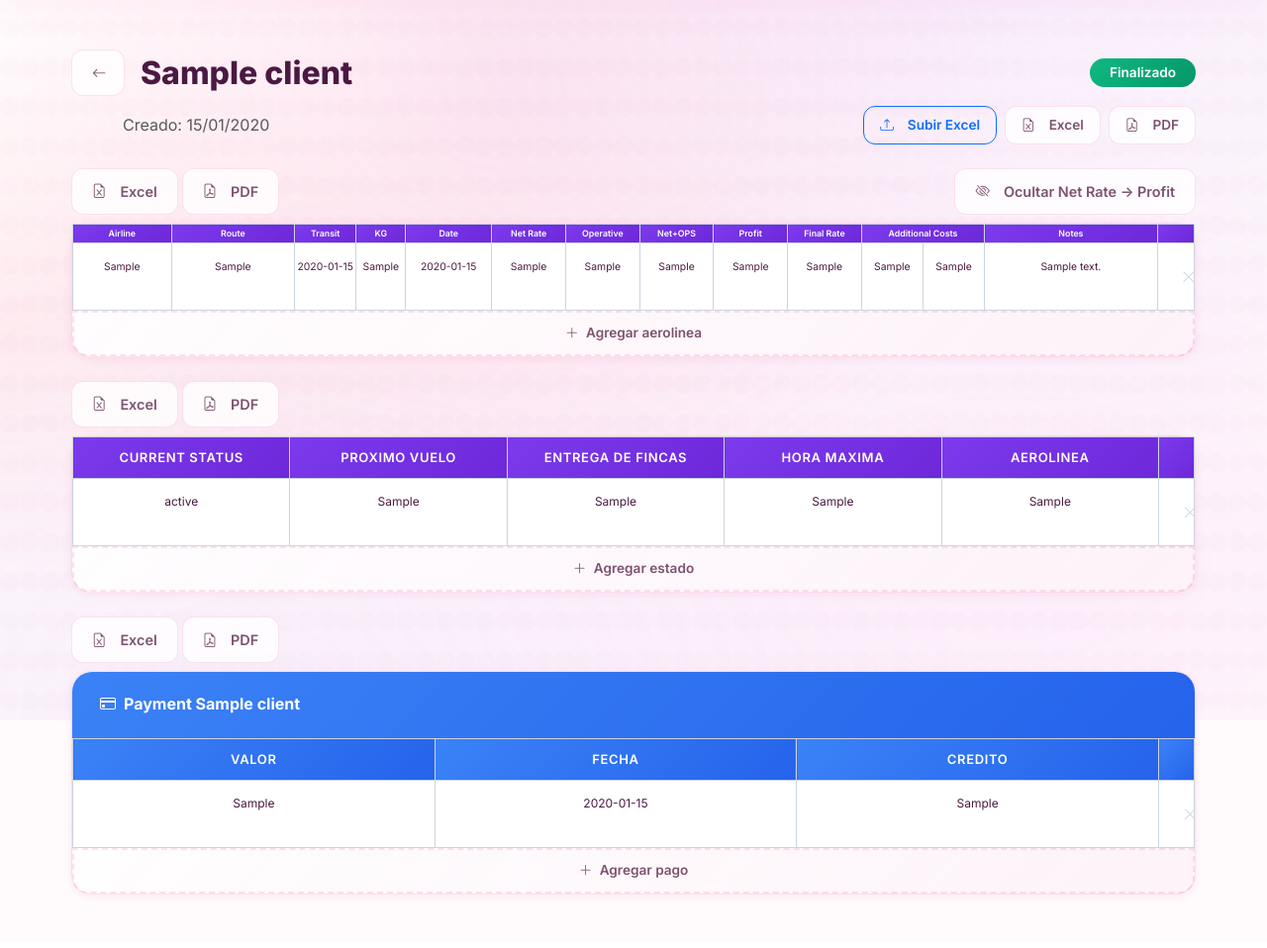
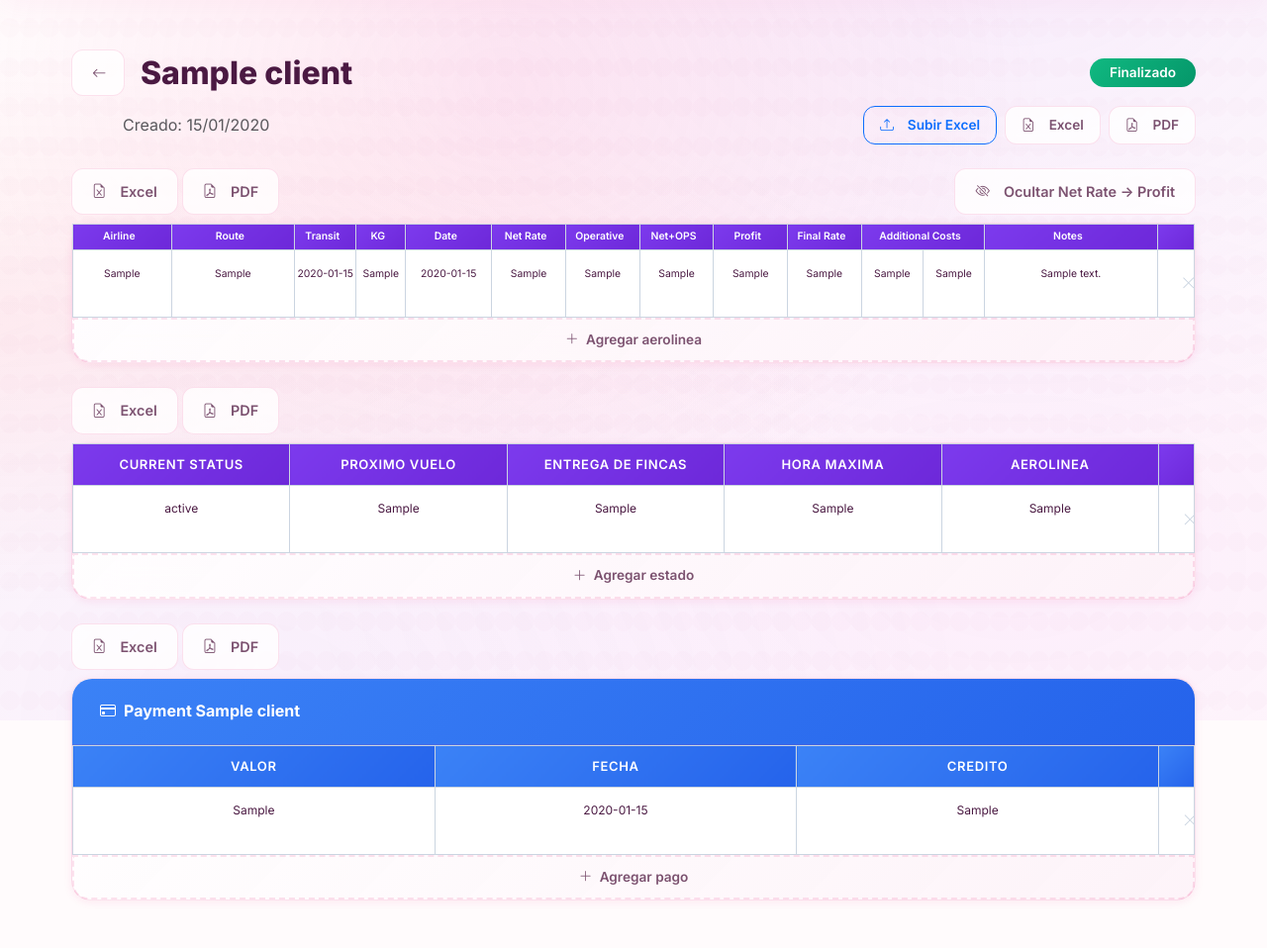
Before and after one commit to echeverrialoayzad-bit/lux-portal, a Flask app: page /current-status/1 in a window 1280 px wide. Shown: the part 72-1030 px from the top of the page at 99% size. Before the commit the page ends 979 px from the top, so only its background shows below. Run offline with Flask 3, Linux system fonts and the light colour scheme; the visitor is signed in with stand-in values (Sample User, id 1); tables that the repository leaves empty hold one stand-in row (values such as "Sample post"); lists and menus that the app fills with data are empty.

Commit message:
Feature: editable & resizable rate table headers like Excel
- Headers are now contenteditable (click to rename)
- Drag column borders to resize width (Excel-style)
- Text wraps dynamically when column gets narrower
- Increased header font to 0.65rem for readability

Co-Authored-By: Claude Opus 4.6 <noreply@anthropic.com>

```diff
--- a/lux_portal/current_status/templates/current_status/detail.html
+++ b/lux_portal/current_status/templates/current_status/detail.html
@@ -14,10 +14,15 @@
 {% block extra_css %}
 <style>
     /* Borders on all tables */
-    .rate-table, .status-table, .payment-table {
+    .status-table, .payment-table {
         width: 100%;
         table-layout: fixed;
         border: 1px solid #cbd5e1 !important;
+    }
+    .rate-table {
+        width: 100%;
+        border: 1px solid #cbd5e1 !important;
+        table-layout: fixed;
     }
     .rate-table th, .status-table th, .payment-table th,
     .rate-table td, .status-table td, .payment-table td {
@@ -27,14 +32,42 @@
     .rate-table th {
         background: linear-gradient(135deg, #7c3aed, #6d28d9) !important;
         color: #fff !important;
-        font-size: 0.55rem !important;
+        font-size: 0.65rem !important;
         text-transform: none !important;
         letter-spacing: 0 !important;
-        padding: 4px 1px !important;
+        padding: 6px 10px 6px 4px !important;
         text-align: center !important;
         white-space: normal;
         word-break: break-word;
-        line-height: 1.1;
+        line-height: 1.2;
+        position: relative;
+        overflow: hidden;
+        user-select: none;
+    }
+    .rate-table th .th-text {
+        display: block;
+        outline: none;
+        cursor: text;
+        min-height: 1em;
+    }
+    .rate-table th .th-text:focus {
+        background: rgba(255,255,255,0.15);
+        border-radius: 3px;
+    }
+    /* Resize handle */
+    .resize-handle {
+        position: absolute;
+        right: 0;
+        top: 0;
+        bottom: 0;
+        width: 6px;
+        cursor: col-resize;
+        background: transparent;
+        z-index: 2;
+    }
+    .resize-handle:hover,
+    .resize-handle.active {
+        background: rgba(255,255,255,0.4);
     }
     .rate-table tbody tr:nth-child(even) td {
         background-color: #e2e8f0 !important;
@@ -235,18 +268,18 @@
             <table class="table rate-table mb-0" id="rateTable">
                 <thead>
                     <tr>
-                        <th class="col-airline">Airline</th>
-                        <th class="col-route">Route</th>
-                        <th class="col-transit">Transit</th>
-                        <th class="col-kg">KG</th>
-                        <th class="col-date">Date</th>
-                        <th class="col-internal col-number">Net Rate</th>
-                        <th class="col-internal col-number">Operative</th>
-                        <th class="col-internal col-number">Net+OPS</th>
-                        <th class="col-internal col-number">Profit</th>
-                        <th class="col-number">Final Rate</th>
-                        <th class="col-addcost" colspan="2">Additional Costs</th>
-                        <th class="col-notes">Notes</th>
+                        <th class="col-airline"><span contenteditable="true" class="th-text">Airline</span><div class="resize-handle"></div></th>
+                        <th class="col-route"><span contenteditable="true" class="th-text">Route</span><div class="resize-handle"></div></th>
+                        <th class="col-transit"><span contenteditable="true" class="th-text">Transit</span><div class="resize-handle"></div></th>
+                        <th class="col-kg"><span contenteditable="true" class="th-text">KG</span><div class="resize-handle"></div></th>
+                        <th class="col-date"><span contenteditable="true" class="th-text">Date</span><div class="resize-handle"></div></th>
+                        <th class="col-internal col-number"><span contenteditable="true" class="th-text">Net Rate</span><div class="resize-handle"></div></th>
+                        <th class="col-internal col-number"><span contenteditable="true" class="th-text">Operative</span><div class="resize-handle"></div></th>
+                        <th class="col-internal col-number"><span contenteditable="true" class="th-text">Net+OPS</span><div class="resize-handle"></div></th>
+                        <th class="col-internal col-number"><span contenteditable="true" class="th-text">Profit</span><div class="resize-handle"></div></th>
+                        <th class="col-number"><span contenteditable="true" class="th-text">Final Rate</span><div class="resize-handle"></div></th>
+                        <th class="col-addcost" colspan="2"><span contenteditable="true" class="th-text">Additional Costs</span><div class="resize-handle"></div></th>
+                        <th class="col-notes"><span contenteditable="true" class="th-text">Notes</span><div class="resize-handle"></div></th>
                         <th class="col-del"></th>
                     </tr>
                 </thead>
@@ -382,13 +415,50 @@ function autoResize(el) {
     el.style.height = 'auto';
     el.style.height = el.scrollHeight + 'px';
 }
-// Init all textareas on load
+// Init all textareas on load + column resize
 document.addEventListener('DOMContentLoaded', () => {
     document.querySelectorAll('.editable-cell textarea').forEach(ta => {
         autoResize(ta);
         ta.addEventListener('input', () => autoResize(ta));
     });
+    initColumnResize();
 });
+
+// --- Column resize (like Excel) ---
+function initColumnResize() {
+    const table = document.getElementById('rateTable');
+    if (!table) return;
+    const handles = table.querySelectorAll('.resize-handle');
+
+    handles.forEach(handle => {
+        handle.addEventListener('mousedown', function(e) {
+            e.preventDefault();
+            e.stopPropagation();
+            const th = this.parentElement;
+            const startX = e.pageX;
+            const startWidth = th.offsetWidth;
+            this.classList.add('active');
+
+            const onMouseMove = (e) => {
+                const diff = e.pageX - startX;
+                const newWidth = Math.max(30, startWidth + diff);
+                th.style.width = newWidth + 'px';
+                th.style.minWidth = newWidth + 'px';
+            };
+
+            const onMouseUp = () => {
+                handle.classList.remove('active');
+                document.removeEventListener('mousemove', onMouseMove);
+                document.removeEventListener('mouseup', onMouseUp);
+                // Re-adjust textareas after resize
+                table.querySelectorAll('.editable-cell textarea').forEach(ta => autoResize(ta));
+            };
+
+            document.addEventListener('mousemove', onMouseMove);
+            document.addEventListener('mouseup', onMouseUp);
+        });
+    });
+}
 
 function toggleInternal() {
     const table = document.getElementById('rateTable');
```
